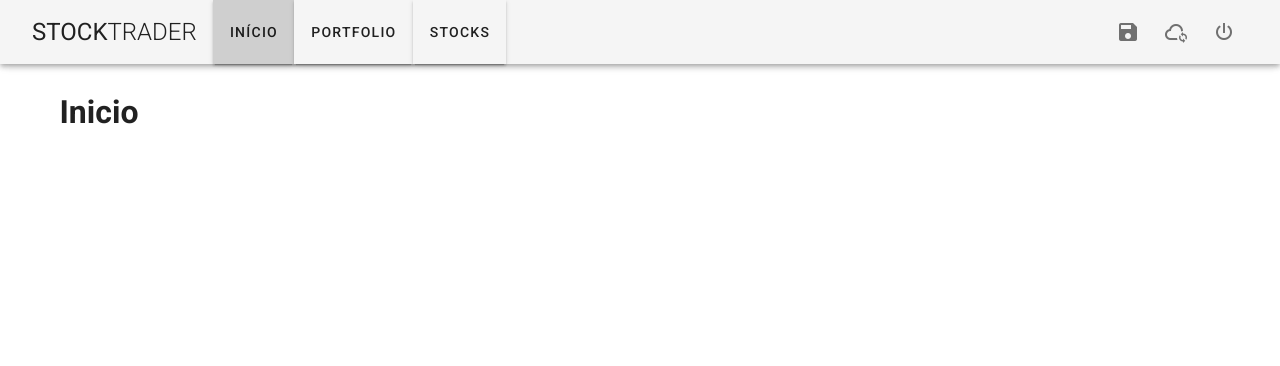
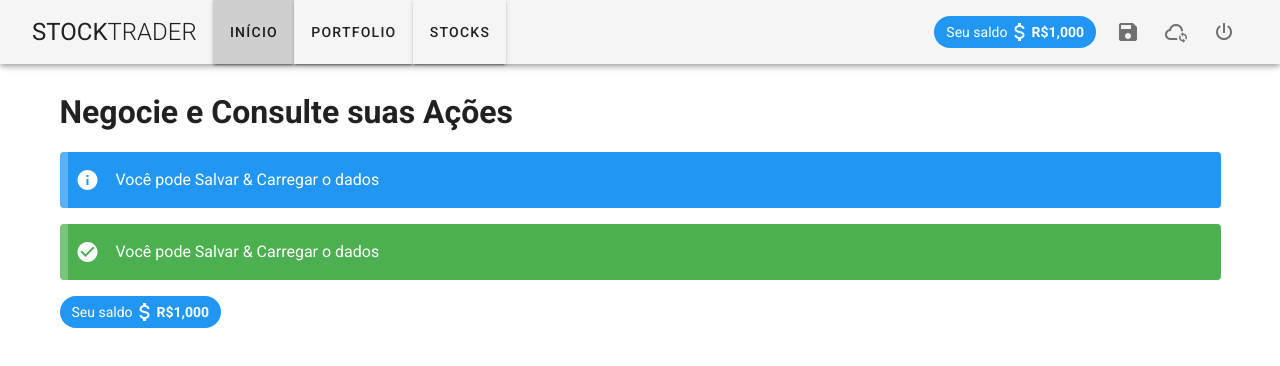
Before and after one commit to GilsonSantosUX/StockTrade, a Vue app: page / in a window 1280 px wide. Shown: the top 366 px of the page. Built offline with nearby package versions, Linux system fonts and the light colour scheme.

Commit message:
Funds, validations

```diff
--- a/src/components/Header.vue
+++ b/src/components/Header.vue
@@ -12,13 +12,23 @@
             <v-btn to="/portfolio">Portfolio</v-btn>
             <v-btn to="/stocks">Stocks</v-btn>
         </v-toolbar-items>
+
       <v-spacer></v-spacer>
+
+      <v-toolbar-items class="align-center">
+        <v-chip text color="blue" text-color="white" class="mr-2">
+            Seu saldo
+            <v-icon class="white--text">mdi-currency-usd</v-icon> <strong>{{ funds | currency }}</strong>
+        </v-chip>
+      </v-toolbar-items>
 
       <v-toolbar-items>
             <v-btn icon><v-icon>mdi-content-save</v-icon></v-btn>
             <v-btn icon><v-icon>mdi-cloud-sync-outline</v-icon></v-btn>
             <v-btn icon><v-icon>mdi-power</v-icon></v-btn>
       </v-toolbar-items>
+
+
 
       <!-- <v-menu
             bottom
@@ -51,6 +61,11 @@
 
 
 export default {
+    computed: {
+        funds(){
+            return this.$store.getters.funds
+        }
+    },
 
 }
 </script>
--- a/src/components/Home.vue
+++ b/src/components/Home.vue
@@ -1,12 +1,37 @@
 <template>
-    <h1>Inicio</h1>
+    <div>
+    <h1 class="mb-4">
+        Negocie e Consulte suas Ações
+    </h1>
+    <v-alert
+        border="left"
+        type="info"
+    >
+    Você pode Salvar & Carregar o dados
+    </v-alert>
+    <v-alert
+        border="left"
+        type="success"
+    >
+        Você pode Salvar & Carregar o dados
+    </v-alert>
+    <v-chip text color="blue" text-color="white" class="mr-2">
+        Seu saldo
+        <v-icon class="white--text">mdi-currency-usd</v-icon> <strong>{{ funds | currency }}</strong>
+    </v-chip>
+    </div>
+
 </template>
 
 <script>
 
 
 export default {
-
+    computed: {
+        funds(){
+            return this.$store.getters.funds
+        }
+    },
 }
 </script>
 
--- a/src/components/portfolio/Portfolio.vue
+++ b/src/components/portfolio/Portfolio.vue
@@ -2,10 +2,20 @@
     <v-layout row wrap>
         <v-col sm="12" class="py-0">
             <h1>Portfolio</h1>
+            <div v-if="stocks.length ==0">
+                <h4 class="headline darken-3">Você ainda não possui nenhuma ação adquirida, compre e verifique!</h4>
+                <v-btn x-large class="blue darken-3 white--text mt-5"
+                    @click="$router.push('/stocks')"
+                >
+                COMPRAR AÇÕES
+                </v-btn>
+            </div>
         </v-col>
+
         <Stock v-for="stock in stocks"
             :key="stock.id"
             :stock="stock"/>
+
     </v-layout>
 </template>
 
--- a/src/components/portfolio/Stock.vue
+++ b/src/components/portfolio/Stock.vue
@@ -5,7 +5,7 @@
                 <strong>{{stock.name}}</strong>
                 <v-spacer></v-spacer>
                 <v-chip outlined pill text-color="white" class="mr-2">
-                    <v-icon class="white--text">mdi-currency-usd</v-icon> <strong>{{stock.price}}</strong>
+                    <v-icon class="white--text">mdi-currency-usd</v-icon> <strong>{{stock.price | currency}}</strong>
                 </v-chip>
                 <v-chip pill text-color="blue" class="white">
                     <strong>{{stock.quantity}}</strong>
@@ -14,15 +14,16 @@
             <v-card-text>
                 <v-row class="align-center px-4">
                     <v-text-field
+                        :error="insufficientQuantity || quantity < 0 || !Number.isInteger(quantity)"
                         label="Quantidade"
                         type="number"
                         class="mr-2"
                         v-model.number="quantity"
                     ></v-text-field>
                     <v-btn class="blue darken-3 white--text"
-                        :disabled="quantity <= 0 || !Number.isInteger(quantity)"
+                        :disabled="insufficientQuantity || quantity <= 0 || !Number.isInteger(quantity)"
                         @click="sellStock"
-                    >VENDER</v-btn>
+                    >{{insufficientQuantity ? "INSUFICIENTE" : "VENDER"}}</v-btn>
                 </v-row>
             </v-card-text>
         </v-card>
@@ -38,6 +39,11 @@ export default {
     data(){
         return {
             quantity: 0
+        }
+    },
+    computed: {
+        insufficientQuantity(){
+            return this.quantity > this.stock.quantity
         }
     },
     methods: {
--- a/src/components/stocks/Stock.vue
+++ b/src/components/stocks/Stock.vue
@@ -5,19 +5,20 @@
                 <strong>{{stock.name}}</strong>
                 <v-spacer></v-spacer>
                 <v-chip outlined pill text-color="white">
-                    <v-icon class="white--text">mdi-currency-usd</v-icon> <strong>{{stock.price}}</strong>
+                    <v-icon class="white--text">mdi-currency-usd</v-icon> <strong>{{stock.price | currency}}</strong>
                 </v-chip>
             </v-card-title>
             <v-card-text>
                 <v-row class="align-center px-4">
                     <v-text-field
+                        :error="insufficientsFunds || quantity < 0 || !Number.isInteger(quantity)"
                         label="Quantidade"
                         type="number"
                         class="mr-2"
                         v-model.number="quantity"
                     ></v-text-field>
                     <v-btn class="green darken-3 white--text"
-                        :disabled="quantity <= 0 || !Number.isInteger(quantity)"
+                        :disabled="insufficientsFunds || quantity <= 0 || !Number.isInteger(quantity)"
                         @click="buyStock"
                     >COMPRAR</v-btn>
                 </v-row>
@@ -42,6 +43,14 @@ export default {
             quantity: 0
         }
     },
+    computed: {
+        funds(){
+            return this.$store.getters.funds
+        },
+        insufficientsFunds(){
+            return this.quantity * this.stock.price > this.funds
+        }
+    },
     methods: {
         buyStock(){
             const order = {
--- a/src/main.js
+++ b/src/main.js
@@ -7,6 +7,10 @@ import store from './store/store'
 
 Vue.config.productionTip = false
 
+Vue.filter('currency', value => {
+    return 'R$' + value.toLocaleString()
+})
+
 new Vue({
   vuetify,
   router,
```
